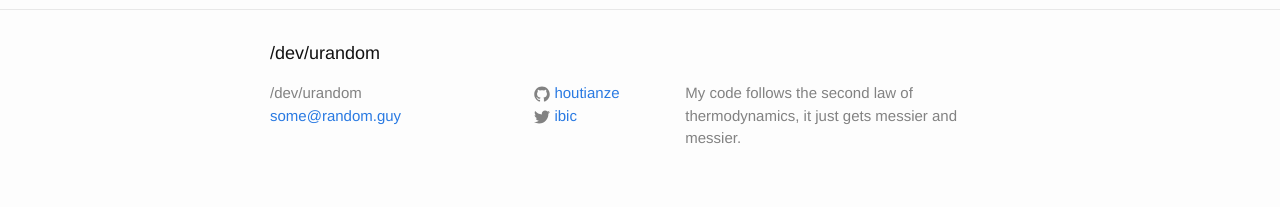
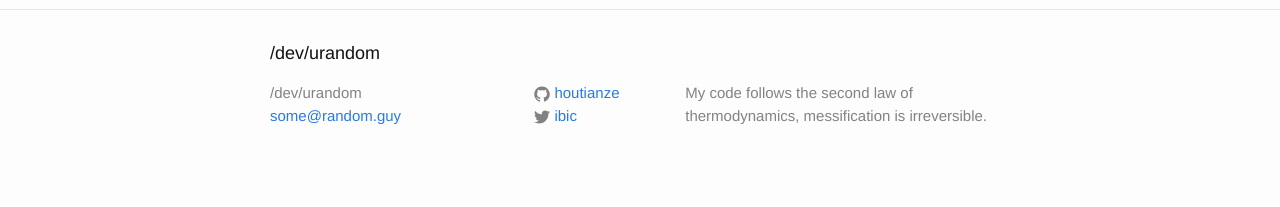
Before and after one commit to houtianze/houtianze.github.io, a Jekyll site: the page built from index.html, in a window 1280 px wide. Shown: the part 1997-2204 px from the top of the page. Built offline with Jekyll 4.4.1, drawn with Linux system fonts in a browser that asks for light colours.

Commit message:
Update the punch line

```diff
--- a/_config.yml
+++ b/_config.yml
@@ -20,7 +20,7 @@
 title: /dev/urandom
 email: some@random.guy
 description: > # this means to ignore newlines until "baseurl:"
-  My code follows the second law of thermodynamics, it just gets messier and messier.
+  My code follows the second law of thermodynamics, messification is irreversible.
 baseurl: "" # the subpath of your site, e.g. /blog/
 url: "https://houtianze.github.io" # the base hostname & protocol for your site
 twitter_username: ibic
```
